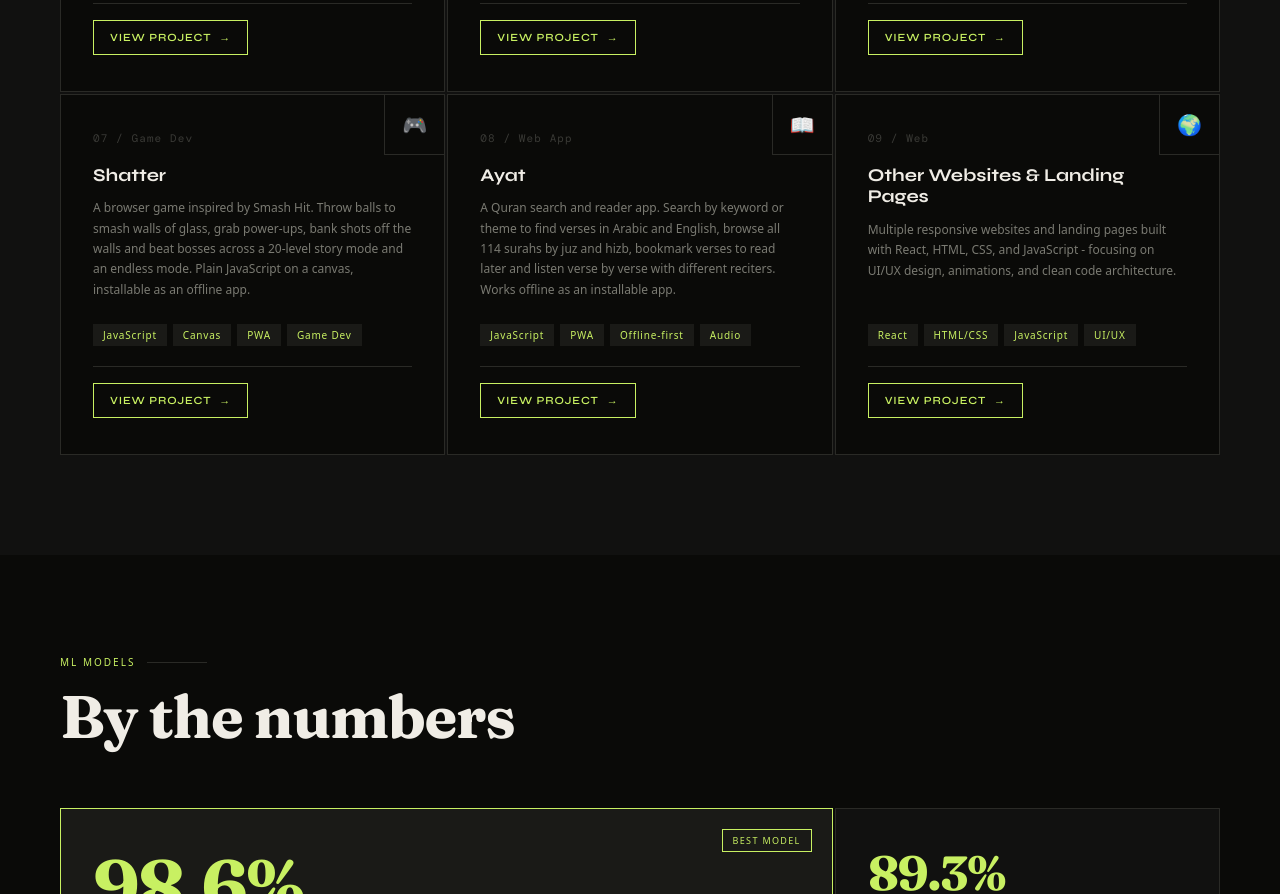
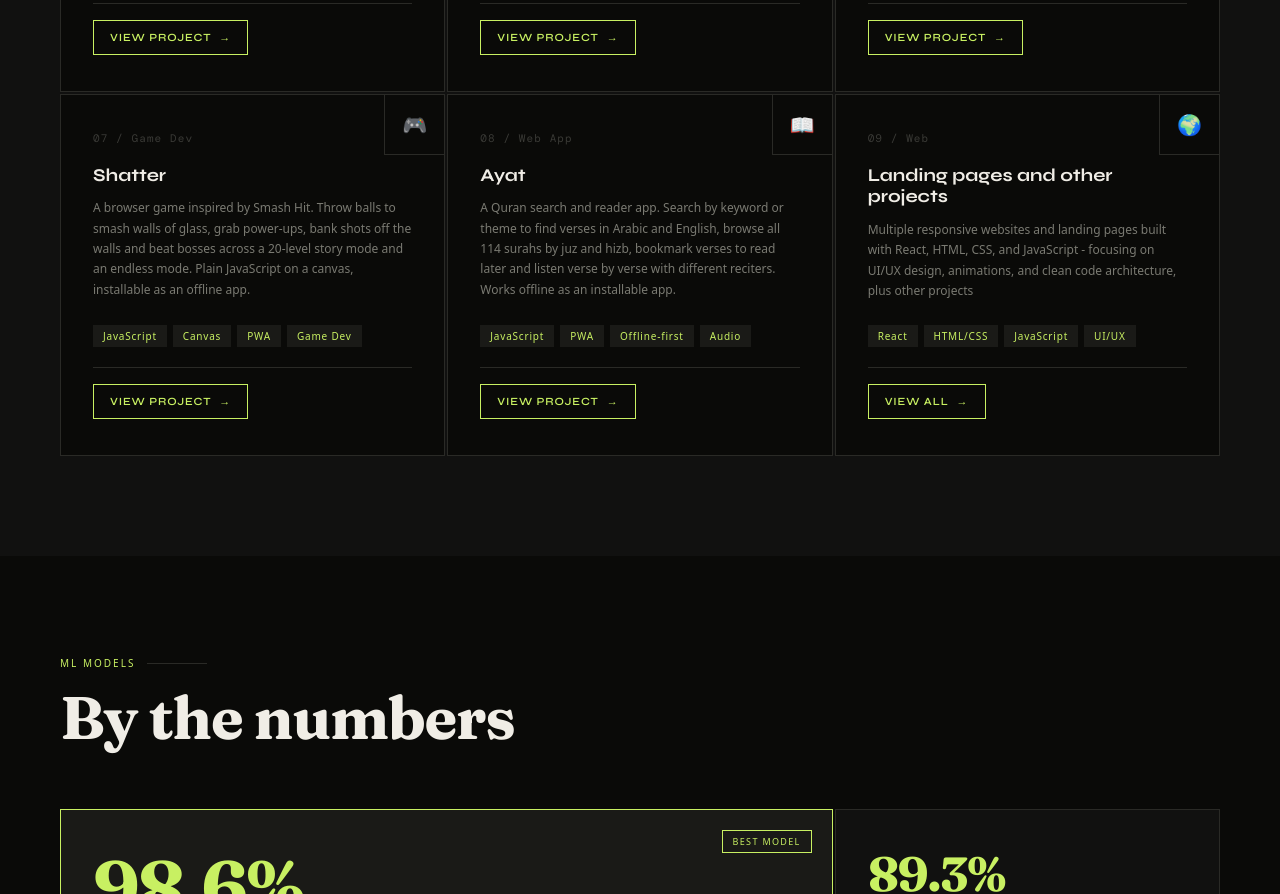
Before and after one commit to HaneefAderolu/my_portfolio_web, a plain HTML site: page index.html in a window 1280 px wide. Shown: the part 4072-4966 px from the top of the page. Drawn offline with nearby package versions, Linux system fonts and the light colour scheme; a web font is replaced by a local one.

Commit message:
changes to text format

```diff
--- a/index.html
+++ b/index.html
@@ -580,11 +580,11 @@
     <div class="project-card">
       <div class="project-accent">🌍</div>
       <div class="project-num">09 / Web</div>
-      <div class="project-name">Other Websites & Landing Pages</div>
-      <div class="project-desc">Multiple responsive websites and landing pages built with React, HTML, CSS, and JavaScript - focusing on UI/UX design, animations, and clean code architecture.</div>
+      <div class="project-name">Landing pages and other projects</div>
+      <div class="project-desc">Multiple responsive websites and landing pages built with React, HTML, CSS, and JavaScript - focusing on UI/UX design, animations, and clean code architecture, plus other projects</div>
       <div class="project-tags"><span class="project-tag">React</span><span class="project-tag">HTML/CSS</span><span class="project-tag">JavaScript</span><span class="project-tag">UI/UX</span></div>
       <div class="project-link">
-        <button onclick="window.open('https://github.com/HaneefAderolu', '_blank')">View Project</button>
+        <button onclick="window.open('https://github.com/HaneefAderolu', '_blank')">View all</button>
       </div>
     </div>
   </div>
```
